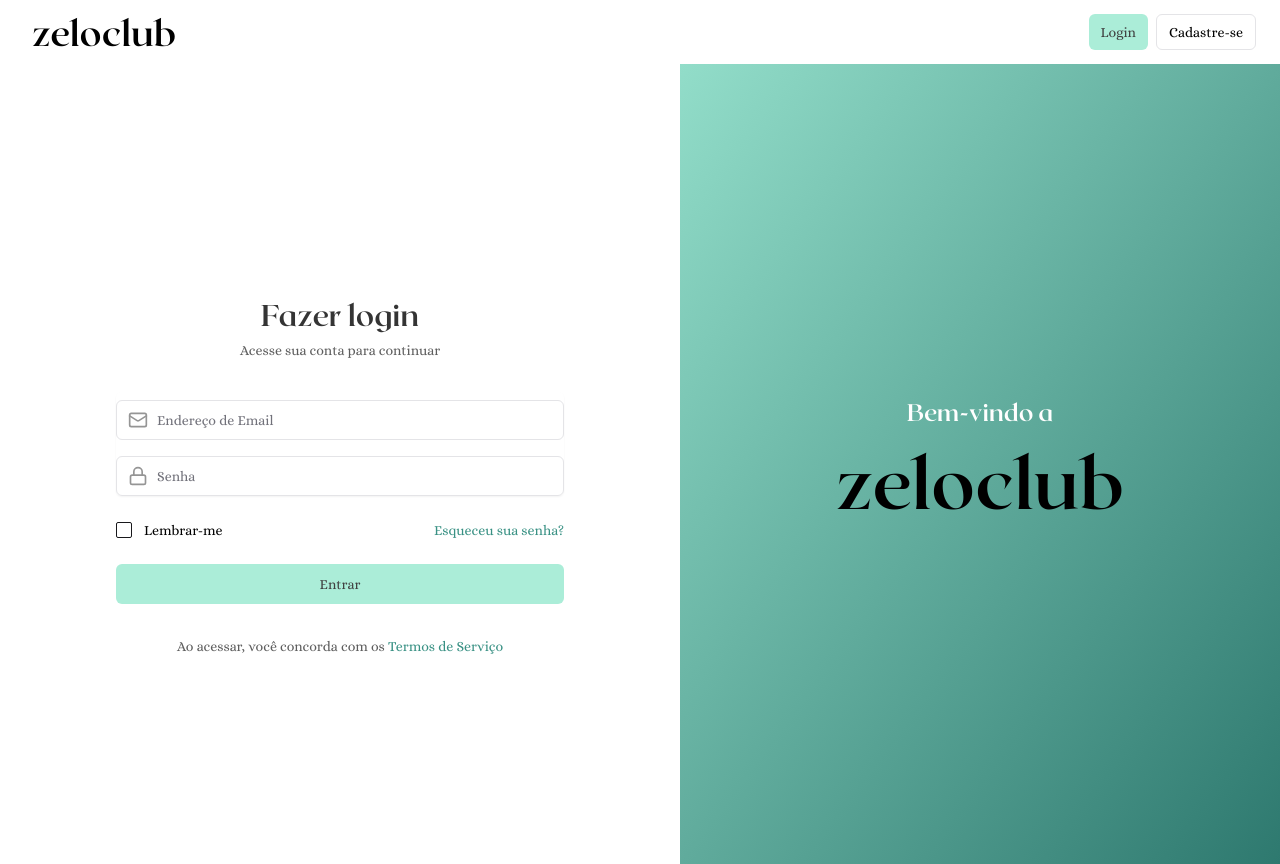
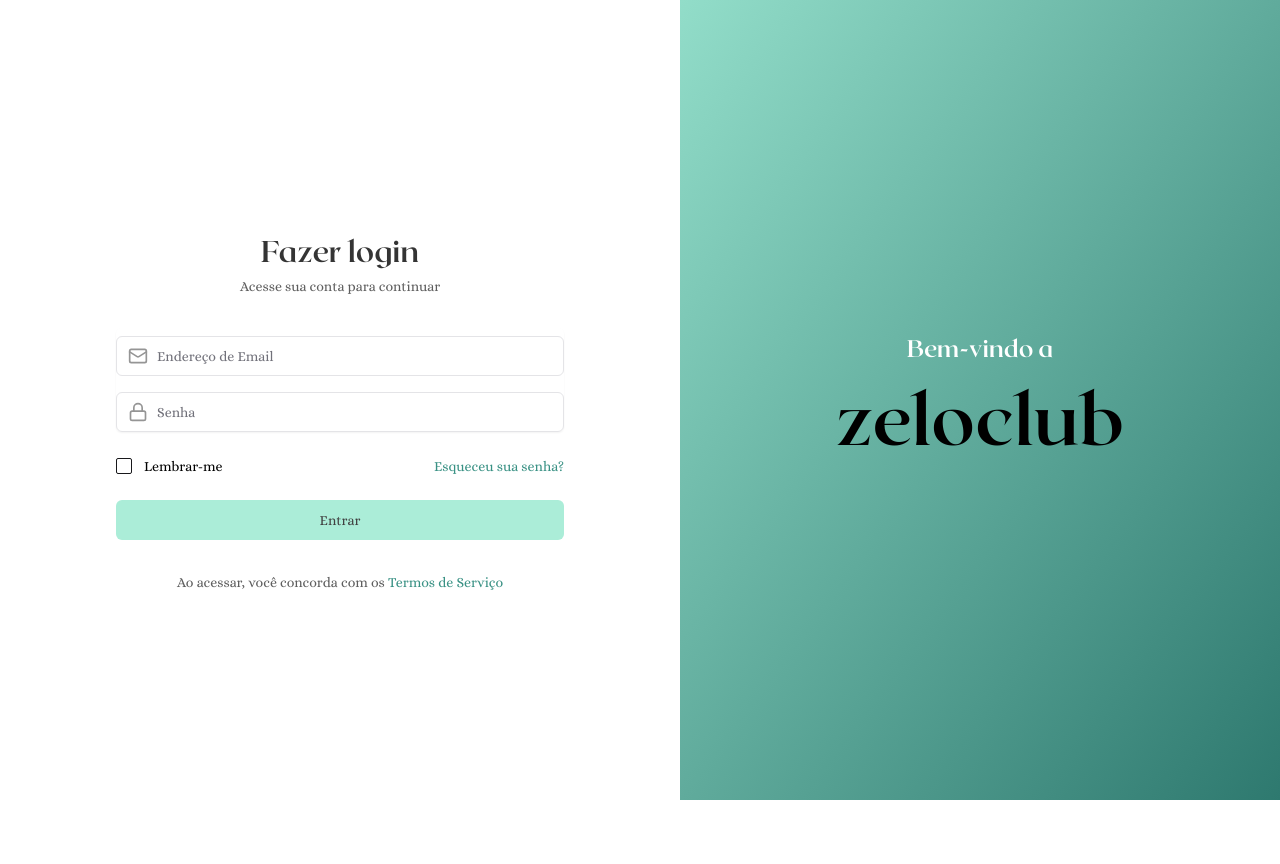
Before and after one commit to isaacviannadev/zelo-app, a Next.js app: page / in a window 1280 px wide. After the commit the page ends 800 px from the top, so only its background shows below. Built offline with nearby package versions, Linux system fonts and the light colour scheme.

Commit message:
feat: sync

```diff
--- a/src/app/template.tsx
+++ b/src/app/template.tsx
@@ -1,14 +1,7 @@
-import Header from '@/components/header';
-
 type TemplateProps = {
   children: React.ReactNode;
 };
 
 export default function Template({ children }: TemplateProps) {
-  return (
-    <>
-      <Header user={null} />
-      {children}
-    </>
-  );
+  return <>{children}</>;
 }
```
Also changed, not shown: src/app/(public)/landing/page.tsx (renamed from src/app/landing/page.tsx).
